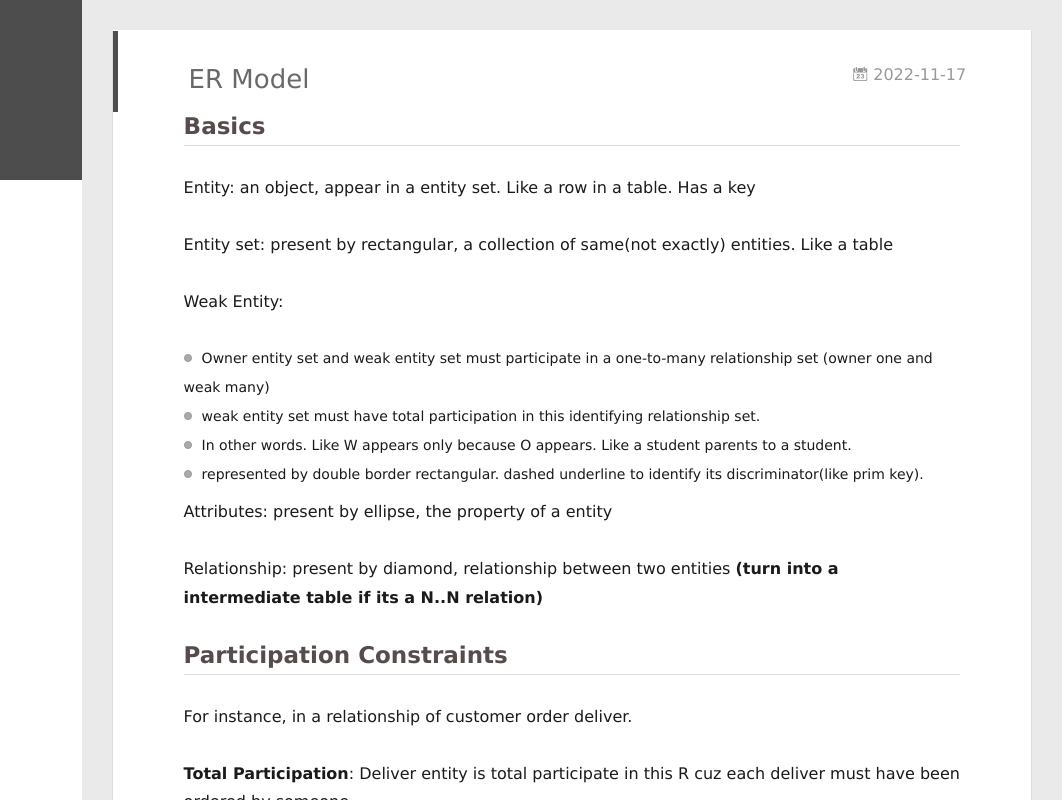
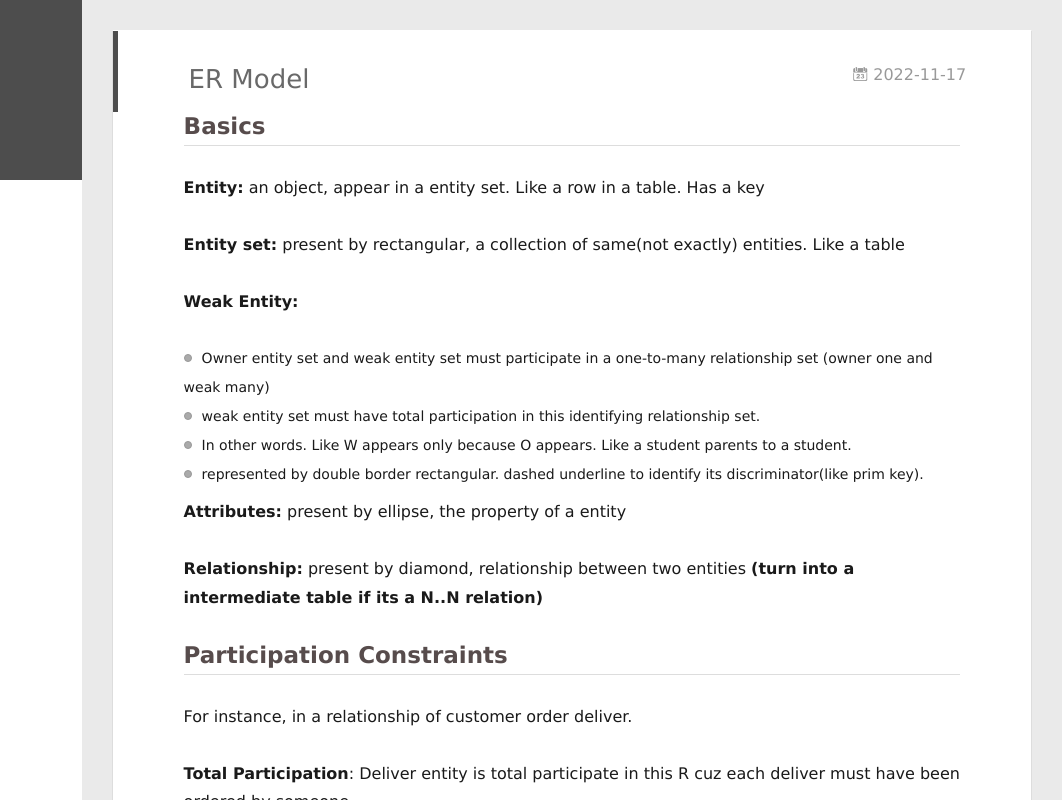
Before and after one commit to F0restN/F0restN.github.io, a plain HTML site: page index.html in a window 1280 px wide. Shown: the full height of the page, 218-1280 px from the left. Drawn offline with Linux system fonts and the light colour scheme.

Commit message:
Site updated: 2022-11-17 17:39:18

```diff
--- a/index.html
+++ b/index.html
@@ -167,20 +167,21 @@
 
     <div class="article-entry" itemprop="articleBody">
 
-        <h2 id="Basics"><a href="#Basics" class="headerlink" title="Basics"></a>Basics</h2><p>Entity: an object, appear in a entity set. Like a row in a table. Has a key</p>
-<p>Entity set: present by rectangular, a collection of same(not exactly) entities. Like a table</p>
-<p>Weak Entity:</p>
+        <h2 id="Basics"><a href="#Basics" class="headerlink" title="Basics"></a>Basics</h2><p><strong>Entity:</strong> an object, appear in a entity set. Like a row in a table. Has a key</p>
+<p><strong>Entity set:</strong> present by rectangular, a collection of same(not exactly) entities. Like a table</p>
+<p><strong>Weak Entity:</strong></p>
 <ul>
 <li>Owner entity set and weak entity set must participate in a one-to-many relationship set (owner one and weak many)</li>
 <li>weak entity set must have total participation in this identifying relationship set.</li>
 <li>In other words. Like W appears only because O appears. Like a student parents to a student.</li>
 <li>represented by double border rectangular. dashed underline to identify its discriminator(like prim key).</li>
 </ul>
-<p>Attributes: present by ellipse, the property of a entity</p>
-<p>Relationship: present by diamond, relationship between two entities <strong>(turn into a intermediate table if its a N..N relation)</strong></p>
+<p><strong>Attributes:</strong> present by ellipse, the property of a entity</p>
+<p><strong>Relationship:</strong> present by diamond, relationship between two entities <strong>(turn into a intermediate table if its a N..N relation)</strong></p>
 <h2 id="Participation-Constraints"><a href="#Participation-Constraints" class="headerlink" title="Participation Constraints"></a>Participation Constraints</h2><p>For instance, in a relationship of customer order deliver.</p>
 <p><strong>Total Participation</strong>: Deliver entity is total participate in this R cuz each deliver must have been ordered by someone.</p>
 <p><strong>Participation Constraints</strong>: Customer is partial participate cuz not every customer ordered a deliver. (Or I should call them user?).</p>
+<h3 id="IsA"><a href="#IsA" class="headerlink" title="IsA"></a>IsA</h3><p>One entity type might be a subtype of another–very similar to subclasses in OO programming–which inherits the attributes and relationships of the first entity.</p>
 
 
 
@@ -767,11 +768,11 @@ return o(i(t),arguments.length<2?void 0:u(arguments[1]))}})},function(t,n,r){var
           <ul class="article-tag-list" q-show="showTags">
 
               <li class="article-tag-list-item">
-                <a href="javascript:void(0)" class="js-tag color5">Algorithm</a>
+                <a href="javascript:void(0)" class="js-tag color4">Database</a>
               </li>
 
               <li class="article-tag-list-item">
-                <a href="javascript:void(0)" class="js-tag color4">Database</a>
+                <a href="javascript:void(0)" class="js-tag color5">Algorithm</a>
               </li>
 
             <div class="clearfix"></div>
```
Also changed, not shown: 2022/11/16/Binary-Tree/index.html (+2 -2 lines), 2022/11/16/Handy-Tools/index.html (+2 -2 lines), 2022/11/16/LinkedList-Array/index.html (+2 -2 lines), 2022/11/16/Schema-Refinement/index.html (+2 -2 lines), 2022/11/16/hello-world/index.html (+2 -2 lines), 2022/11/17/ER-Model/index.html (+10 -9 lines), archives/2022/11/index.html (+2 -2 lines), archives/2022/index.html (+2 -2 lines), archives/index.html (+2 -2 lines), tags/Algorithm/index.html (+2 -2 lines), tags/Database/index.html (+2 -2 lines).
